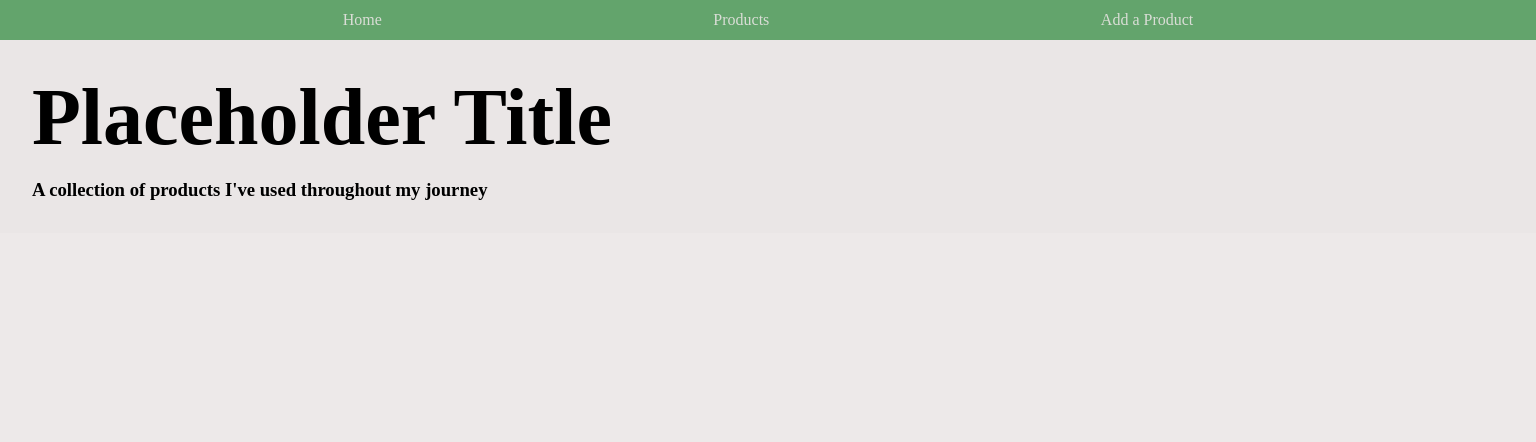
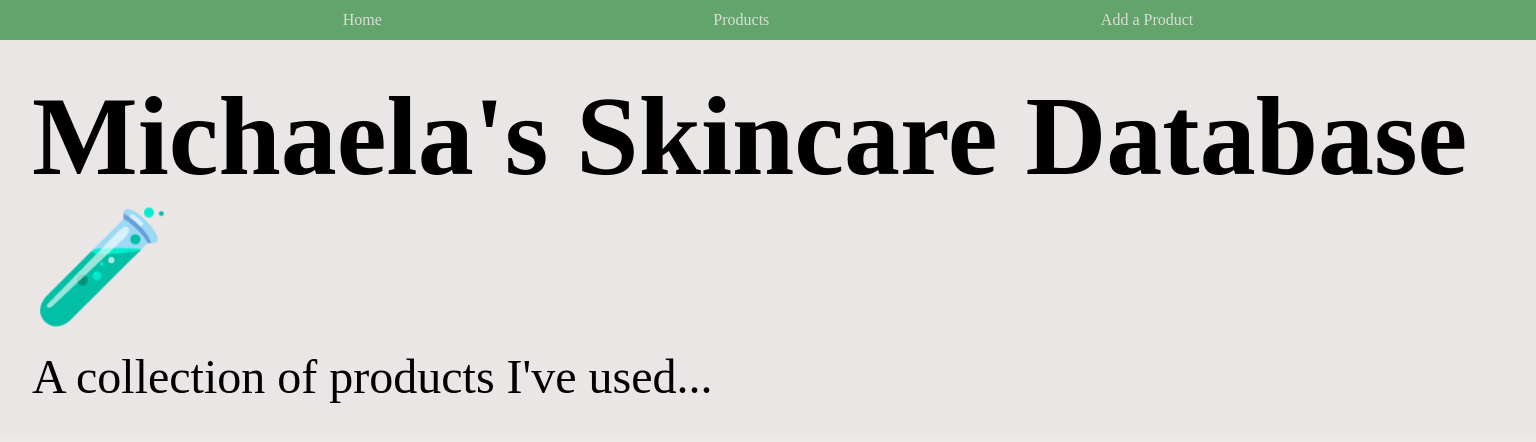
Before and after one commit to chae-la/fullstack, a React (Vite) app in the folder front-end/: page / in a window 1536 px wide. Shown: the top 442 px of the page. Built offline with nearby package versions, Linux system fonts and the light colour scheme.

Commit message:
media queries for home

```diff
--- a/front-end/src/containers/Home/Home.scss
+++ b/front-end/src/containers/Home/Home.scss
@@ -5,9 +5,58 @@
     padding: 2rem;
     overflow-y: hidden;
     &__title{
-        font-size: 5rem;
+        font-size: 4rem;
     }
     &__description{
         margin-top: 1rem;
     }
 }
+
+@media screen and (min-width: 768px) {
+    .home{
+        &__title{
+            font-size: 4.5rem;
+        }
+        &__description{
+            font-size: 2rem;
+            font-weight: 400;
+        }
+    }
+}
+
+@media screen and (min-width: 1024px) {
+    .home{
+        &__title{
+            font-size: 5.5rem;
+        }
+        &__description{
+            font-size: 2.5rem;
+            font-weight: 400;
+        }
+    }
+}
+
+@media screen and (min-width: 1440px) {
+    .home{
+        &__title{
+            font-size: 7rem;
+        }
+        &__description{
+            font-size: 3rem;
+            font-weight: 400;
+        }
+    }
+}
+
+@media screen and (min-width: 2560px) {
+    .home{
+        &__title{
+            font-size: 13rem;
+        }
+        &__description{
+            font-size: 5rem;
+            font-weight: 400;
+            margin-top: 4rem;
+        }
+    }
+}
--- a/front-end/src/containers/Home/Homes.tsx
+++ b/front-end/src/containers/Home/Homes.tsx
@@ -3,8 +3,8 @@ import "./Home.scss";
 const Home = () => {
     return(
         <div className="home">
-            <h1 className="home__title">Placeholder Title</h1>
-            <h3 className="home__description">A collection of products I've used throughout my journey</h3>
+            <h1 className="home__title">Michaela's Skincare Database🧪</h1>
+            <h3 className="home__description">A collection of products I've used...</h3>
         </div>
     )
 }
```
